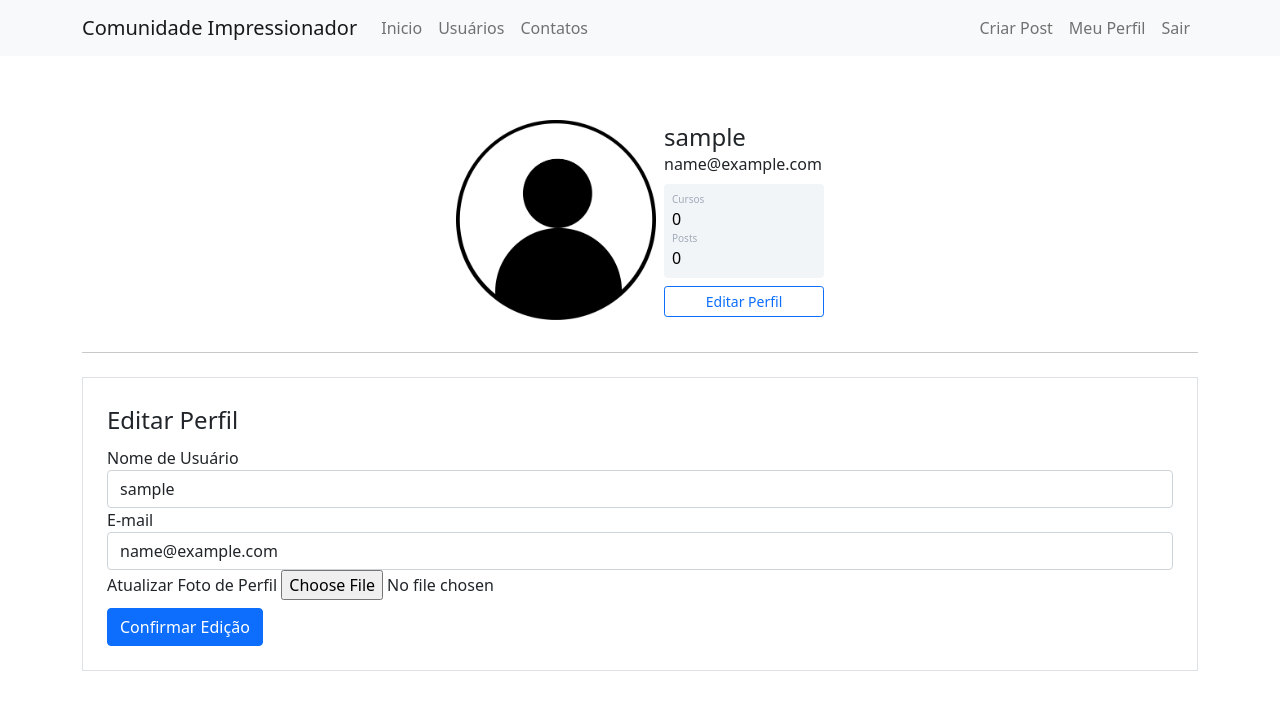
After one commit to k4duDev/ComunidadeImpressionador, a Flask app: page /perfil/editar in a window 1280 px wide. The commit adds this page. Shown: the top 710 px of the page. Run offline with Flask 3, Linux system fonts and the light colour scheme; the visitor is signed in with stand-in values (Sample User, id 1); some libraries are stand-ins or nearby versions.

Commit message:
criado edicao de perfil

```diff
--- a/comunidadeimpressionadora/__init__.py
+++ b/comunidadeimpressionadora/__init__.py
@@ -1,5 +1,7 @@
 from flask import Flask
 from flask_sqlalchemy import SQLAlchemy
+from flask_bcrypt import Bcrypt
+from flask_login import LoginManager
 
 app = Flask(__name__)
 
@@ -7,5 +9,9 @@ app.config['SECRET_KEY'] = '28d16c04'
 app.config['SQLALCHEMY_DATABASE_URI'] = 'sqlite:///comunidade.db'
 
 db = SQLAlchemy(app)
+bcrypt = Bcrypt(app)
+login_manager = LoginManager(app)
+login_manager.login_view = 'login'
+login_manager.login_message_category = 'alert-info'
 
 from comunidadeimpressionadora import routes
--- a/comunidadeimpressionadora/forms.py
+++ b/comunidadeimpressionadora/forms.py
@@ -1,6 +1,9 @@
 from flask_wtf import FlaskForm
+from flask_wtf.file import FileField, FileAllowed
+from flask_login import current_user
 from wtforms import StringField, PasswordField, SubmitField, BooleanField
-from wtforms.validators import DataRequired, Length, Email, EqualTo
+from wtforms.validators import DataRequired, Length, Email, EqualTo, ValidationError
+from comunidadeimpressionadora.models import Usuario
 
 
 class FormCriarConta(FlaskForm):
@@ -11,8 +14,26 @@ class FormCriarConta(FlaskForm):
     botao_submit_criarconta =SubmitField('Criar conta')
 
 
+    def validate_email(self, email):
+        usuario = Usuario.query.filter_by(email=email.data).first()
+        if usuario:
+            raise ValidationError('E-mail já cadastrado, Tente outro ou Faça Login')
+
 class FormLogin(FlaskForm):
     email = StringField('E-mail', validators=[DataRequired(), Email()])
     senha = PasswordField('Senha', validators=[DataRequired(), Length(6, 20)])
     lembrar_dados = BooleanField('Lembra-Me')
     botao_submit_login =SubmitField('Fazer Login')
+
+
+class FormEditarPerfil(FlaskForm):
+    username = StringField('Nome de Usuário', validators=[DataRequired()])
+    email = StringField('E-mail', validators=[DataRequired(), Email()])
+    foto_perfil = FileField('Atualizar Foto de Perfil', validators=[FileAllowed(['jpg', 'png'])])
+    botao_submit_editarperfil =SubmitField('Confirmar Edição')
+
+    def validate_email(self, email):
+        if current_user.email != email.data:
+            usuario = Usuario.query.filter_by(email=email.data).first()
+            if usuario:
+                raise ValidationError('Já existe um usuario com esse e-mail. Cadastre outro e-mail.')
--- a/comunidadeimpressionadora/routes.py
+++ b/comunidadeimpressionadora/routes.py
@@ -1,9 +1,13 @@
 from flask import render_template, redirect, url_for, flash, request
-from comunidadeimpressionadora import app
-from comunidadeimpressionadora.forms import FormLogin, FormCriarConta
+from comunidadeimpressionadora import app, db, bcrypt
+from comunidadeimpressionadora.forms import FormLogin, FormCriarConta, FormEditarPerfil
+from comunidadeimpressionadora.models import Usuario
+from flask_login import login_user, logout_user, current_user, login_required
+import secrets, os
+from PIL import Image
 
+lista_usuarios = ['Lira', 'João', 'Alon', 'Alessandra', 'Amanda']
 
-lista_usuarios = {'Lira', 'João', 'Alon', 'Alessandro', 'Amanda'}
 
 @app.route('/')
 def home():
@@ -16,25 +20,85 @@ def contato():
 
 
 @app.route('/usuarios')
+@login_required
 def usuarios():
     return render_template('usuarios.html', lista_usuarios=lista_usuarios)
 
 
-@app.route('/login', methods=['get', 'post'])
+@app.route('/login', methods=['GET', 'POST'])
 def login():
     form_login = FormLogin()
     form_criarconta = FormCriarConta()
-
     if form_login.validate_on_submit() and 'botao_submit_login' in request.form:
-        flash(f'Login feito com sucesso no e-mail {form_login.email.data}', 'alert-success')
-        return redirect(url_for('home'))
-
+        usuario = Usuario.query.filter_by(email=form_login.email.data).first()
+        if usuario and bcrypt.check_password_hash(usuario.senha, form_login.senha.data):
+            login_user(usuario, remember=form_login.lembrar_dados.data)
+            flash(f'Login feito com sucesso no e-mail: {form_login.email.data}', 'alert-success')
+            par_next = request.args.get('next')
+            if par_next:
+                return redirect(par_next)
+            else:
+                return redirect(url_for('home'))
+        else:
+            flash(f'Falha no Login. E-mail ou Senha Incorretos', 'alert-danger')
     if form_criarconta.validate_on_submit() and 'botao_submit_criarconta' in request.form:
-        flash(f'Conta criada para o e-mail {form_criarconta.email.data}', 'alert-success')
+        senha_cript = bcrypt.generate_password_hash(form_criarconta.senha.data)
+        usuario = Usuario(username=form_criarconta.username.data, email=form_criarconta.email.data, senha=senha_cript)
+        db.session.add(usuario)
+        db.session.commit()
+        flash(f'Conta criada para o e-mail: {form_criarconta.email.data}', 'alert-success')
         return redirect(url_for('home'))
     return render_template('login.html', form_login=form_login, form_criarconta=form_criarconta)
 
 
+@app.route('/sair')
+@login_required
+def sair():
+    logout_user()
+    flash(f'Logout Feito com Sucesso', 'alert-success')
+    return redirect(url_for('home'))
 
-if __name__ == '__main__':
-    app.run(debug=True)
+
+@app.route('/perfil')
+@login_required
+def perfil():
+    foto_perfil = url_for('static', filename='fotos_perfil/{}'.format(current_user.foto_perfil))
+    return render_template('perfil.html', foto_perfil=foto_perfil)
+
+
+def salvar_imgem(imagem):
+    codigo = secrets.token_hex(8)
+    nome, extensao = os.path.splitext(imagem.filename)
+    nome_arquivo = nome + codigo + extensao
+    caminho_completo = os.path.join(app.root_path, 'static/fotos_perfil',nome_arquivo)
+    tamanho = (200, 200)
+    imagem_reduzida = Image.open(imagem)
+    imagem_reduzida.thumbnail(tamanho)
+    imagem_reduzida.save(caminho_completo)
+    return nome_arquivo
+
+
+@app.route('/perfil/editar', methods=['GET', 'POST'])
+@login_required
+def editar_perfil():
+    form = FormEditarPerfil()
+    if form.validate_on_submit():
+        current_user.email = form.email.data
+        current_user.username = form.username.data
+        if form.foto_perfil.data:
+            nome_imagem = salvar_imgem(form.foto_perfil.data)
+            current_user.foto_perfil = nome_imagem
+        db.session.commit()
+        flash('Perfil atualizado com sucesso', 'alert-success')
+        return redirect(url_for('perfil'))
+    elif request.method == 'GET':
+        form.email.data = current_user.email
+        form.username.data = current_user.username
+    foto_perfil = url_for('static', filename='fotos_perfil/{}'.format(current_user.foto_perfil))
+    return render_template('editarperfil.html', foto_perfil=foto_perfil, form=form)
+
+
+@app.route('/post/criar')
+@login_required
+def criar_post():
+    return render_template('criarpost.html')
--- /dev/null
+++ b/comunidadeimpressionadora/static/main.css
@@ -0,0 +1,52 @@
+/* body {
+
+    background-color: #B3E5FC;
+    border-radius: 10px;
+
+} */
+
+
+.card {
+    width: 400px;
+    border: none;
+    border-radius: 10px;
+
+    background-color: #fff;
+}
+
+
+
+.stats {
+
+    background: #f2f5f8 !important;
+
+    color: #000 !important;
+}
+
+.articles {
+    font-size: 10px;
+    color: #a1aab9;
+}
+
+.number1 {
+    font-weight: 500;
+}
+
+.followers {
+    font-size: 10px;
+    color: #a1aab9;
+
+}
+
+.number2 {
+    font-weight: 500;
+}
+
+.rating {
+    font-size: 10px;
+    color: #a1aab9;
+}
+
+.number3 {
+    font-weight: 500;
+}
--- a/comunidadeimpressionadora/templates/base.html
+++ b/comunidadeimpressionadora/templates/base.html
@@ -8,6 +8,7 @@
         <title>Comunidade Impressionador</title>
 
         <link href="https://cdn.jsdelivr.net/npm/bootstrap@5.0.2/dist/css/bootstrap.min.css" rel="stylesheet" integrity="sha384-EVSTQN3/azprG1Anm3QDgpJLIm9Nao0Yz1ztcQTwFspd3yD65VohhpuuCOmLASjC" crossorigin="anonymous">
+        <link rel="stylesheet" type="text/css" href="{{url_for('static', filename='main.css')}}">
 
         {% block head %}
         {% endblock %}
--- /dev/null
+++ b/comunidadeimpressionadora/templates/editarperfil.html
@@ -0,0 +1,57 @@
+{% extends 'perfil.html' %}
+
+
+{% block form_editar_perfil %}
+
+    <div class="container">
+        <hr>
+        <div class="row">
+            <div class="col">
+                <form method="post" action="" class="border p-4 mt-2" enctype="multipart/form-data">
+                    {{ form.csrf_token }}
+                    <legend>Editar Perfil</legend>
+                    <fieldset>
+                        <div class="form-group">
+                            {{ form.username.label(class="form-control-label") }}
+                            {% if form.username.errors %}
+                                {{ form.username(class="form-control is-invalid") }}
+                                <div class="invalid-feedback">
+                                    {% for erro in form.username.errors %}
+                                        {{ erro }}
+                                    {% endfor %}
+                                </div>
+                            {% else %}
+                                {{ form.username(class="form-control") }}
+                            {% endif %}
+
+                        </div>
+                        <div class="form-group">
+                            {{ form.email.label(class="form-control-label") }}
+                            {% if form.email.errors %}
+                                {{ form.email(class="form-control is-invalid") }}
+                                <div class="invalid-feedback">
+                                    {% for erro in form.email.errors %}
+                                        {{ erro }}
+                                    {% endfor %}
+                                </div>
+                            {% else %}
+                                {{ form.email(class="form-control") }}
+                            {% endif %}
+                        </div>
+                        <div class="form-group">
+                            {{ form.foto_perfil.label }}
+                            {{ form.foto_perfil(class="form-control-file") }}
+                            {% if form.foto_perfil.errors %}
+                                {% for erro in form.foto_perfil.errors %}
+                                    <span class="text-danger">{{ erro }}</span><br>
+                                {% endfor %}
+                            {% endif %}
+                        </div>
+                    </fieldset>
+                    {{ form.botao_submit_editarperfil(class="btn btn-primary mt-2") }}
+                </form>
+            </div>
+        </div>
+    </div>
+
+{% endblock %}
--- a/comunidadeimpressionadora/templates/login.html
+++ b/comunidadeimpressionadora/templates/login.html
@@ -47,7 +47,7 @@
                             {{ form_login.lembrar_dados(class="form-check-input") }}
                         </div>
                     </fieldset>
-                    {{ form_login.botao_submit_login(class="btn btn-primary mt-2") }}
+                    {{ form_login.botao_submit_login(class="btn2 btn-primary mt-2") }}
                 </form>
             </div>
             <div class="col">
@@ -116,7 +116,7 @@
 
                         </div>
                     </fieldset>
-                    {{ form_criarconta.botao_submit_criarconta(class="btn btn-primary mt-2") }}
+                    {{ form_criarconta.botao_submit_criarconta(class="btn2 btn-primary mt-2") }}
                 </form>
             </div>
 
--- a/comunidadeimpressionadora/templates/navbar.html
+++ b/comunidadeimpressionadora/templates/navbar.html
@@ -14,12 +14,24 @@
                 </li>
             </ul>
             <ul class="d-flex navbar-nav">
+                {% if current_user.is_authenticated %}
+                    <li class="nav-item">
+                        <a class="nav-link" href="{{ url_for('criar_post') }}">Criar Post</a>
+                    </li>
+                    <li class="nav-item">
+                        <a class="nav-link" href="{{ url_for('perfil') }}">Meu Perfil</a>
+                    </li>
+                    <li class="nav-item">
+                        <a class="nav-link" href="{{ url_for('sair') }}">Sair</a>
+                    </li>
+                {% else %}
                     <li class="nav-item">
                         <a class="nav-link" href="{{ url_for('login') }}">Login</a>
                     </li>
                     <li class="nav-item">
                         <a class="nav-link" href="{{ url_for('login') }}">Criar Conta</a>
                     </li>
+                {% endif %}
             </ul>
         </div>
     </div>
--- /dev/null
+++ b/comunidadeimpressionadora/templates/perfil.html
@@ -0,0 +1,31 @@
+{% extends 'base.html' %}
+
+{% block body %}
+    <div class="container mt-5 d-flex justify-content-center">
+        <div class="card p-3">
+            <div class="d-flex align-items-center">
+                <div class="image pe-2">
+                    <img src="{{ foto_perfil }}" class="rounded" width="200">
+                </div>
+                <div class="ml-3 w-100">
+                    <h4 class="mb-0 mt-0">{{ current_user.username }}</h4>
+                    <span>{{ current_user.email }}</span>
+                    <div class="p-2 mt-2 bg-primary d-flex justify-content-between rounded text-white stats">
+                        <div class="d-flex flex-column">
+                            <span class="articles">Cursos</span><span class="number1">0</span>
+                            <span class="followers">Posts</span><span class="number2">0</span>
+                        </div>
+                    </div>
+                    <div class="button mt-2 d-flex flex-row align-items-center">
+                        <a class="w-100" href="{{ url_for('editar_perfil') }}">
+                            <button class="btn btn-sm btn-outline-primary w-100">Editar Perfil</button>
+                        </a>
+                    </div>
+                </div>
+            </div>
+        </div>
+    </div>
+
+{% block form_editar_perfil %}
+{% endblock %}
+{% endblock %}
--- a/notas.txt
+++ b/notas.txt
@@ -4,3 +4,4 @@ Flask
 Flask-wtf
 email_validator
 flask-sqlalchemy
+flask-login
```
Also changed, not shown: comunidadeimpressionadora/models.py (+8 -15 lines), comunidadeimpressionadora/templates/criarpost.html (added, +10 -0 lines), testes.py (+5 -4 lines), comunidadeimpressionadora/static/fotos_perfil/IMG-20220924-WA00343a9fafd7ac0abddc.jpg (added), comunidadeimpressionadora/static/fotos_perfil/default.jpg (added). Lines whose indentation alone changed are shown as unchanged.
